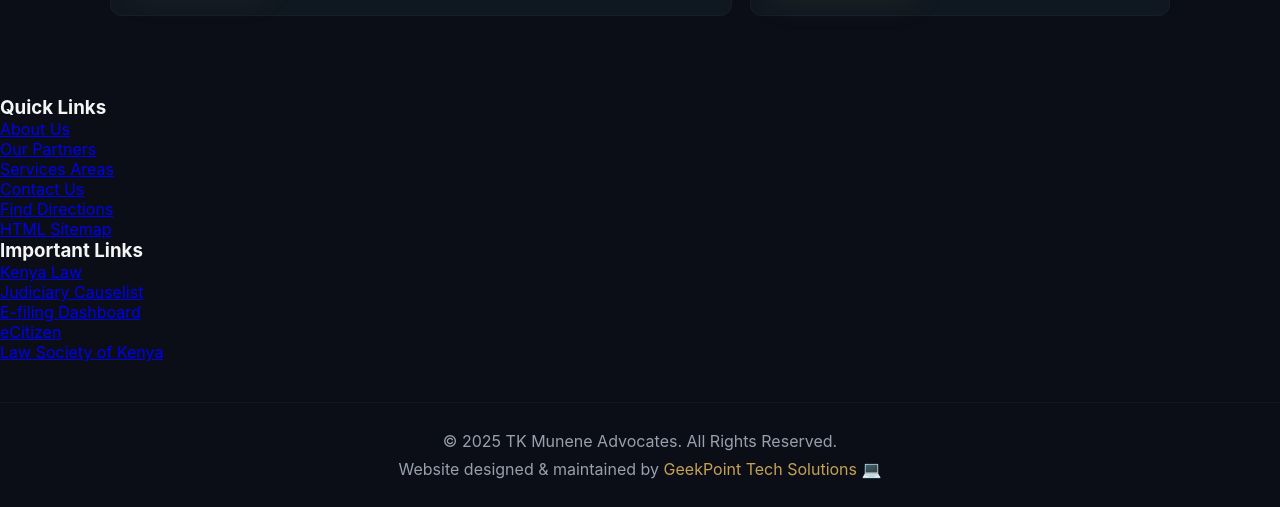
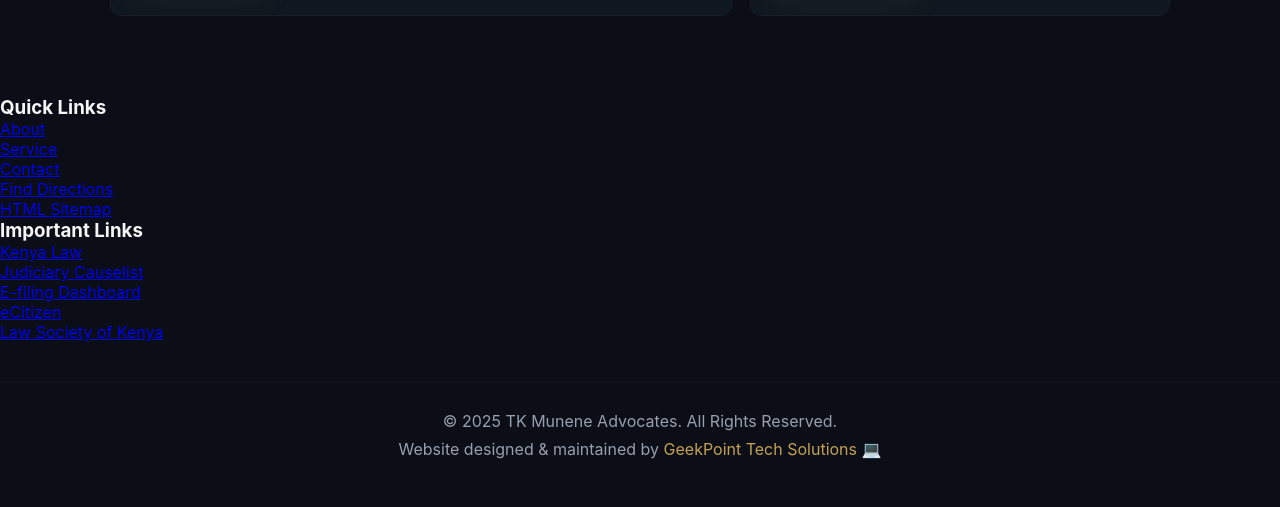
Before and after one commit to TheVerifiedGeek/tk-munene-advocates, a plain HTML site: page docs/index.html in a window 1280 px wide. Shown: the part 2964-3471 px from the top of the page. Drawn offline with Linux system fonts and the light colour scheme.

Commit message:
Update index.html

```diff
--- a/docs/index.html
+++ b/docs/index.html
@@ -40,10 +40,9 @@
     <div class="links-column">
       <h3>Quick Links</h3>
       <ul>
-        <li><a href="#">About Us</a></li>
-        <li><a href="https://otienoaballahadvocates.com/our-people/" target="_blank">Our Partners</a></li>
-        <li><a href="#">Services Areas</a></li>
-        <li><a href="#">Contact Us</a></li>
+        <li><a href="#">About</a></li>
+        <li><a href="#">Service</a></li>
+        <li><a href="#">Contact</a></li>
         <li><a href="#">Find Directions</a></li>
         <li><a href="#">HTML Sitemap</a></li>
       </ul>
```
